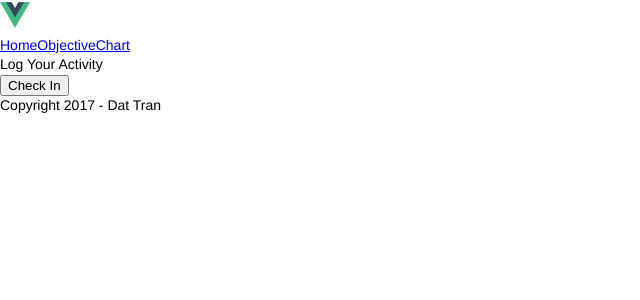
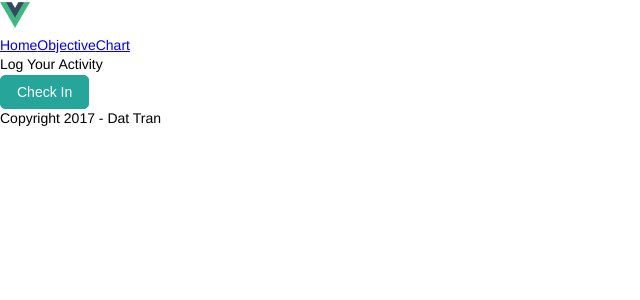
Before and after one commit to dattran92/good-habit, a Vue app: page / in a window 1280 px wide. Shown: the top 300 px of the page, without its empty margins (0-640 px from the left). Built offline with nearby package versions, Linux system fonts and the light colour scheme.

Commit message:
Update css

```diff
--- a/index.html
+++ b/index.html
@@ -2,6 +2,7 @@
 <html>
   <head>
     <meta charset="utf-8">
+    <meta name="viewport" content="width=device-width, initial-scale=1.0, maximum-scale=1.0, user-scalable=no"/>
     <title>Good Habit</title>
   </head>
   <body>
--- a/src/assets/styles/reset.scss
+++ b/src/assets/styles/reset.scss
@@ -25,8 +25,9 @@ time, mark, audio, video {
 }
 /* HTML5 display-role reset for older browsers */
 article, aside, details, figcaption, figure,
-footer, header, hgroup, menu, nav, section {
+footer, header, hgroup, menu, nav, section, div {
 	display: block;
+	box-sizing: border-box;
 }
 body {
 	line-height: 1;
--- a/src/assets/styles/styles.scss
+++ b/src/assets/styles/styles.scss
@@ -14,7 +14,21 @@ strong, b {
 
 .box {
   display: flex;
-  box-sizing: border-box;
   margin: $base-margin;
   padding: $base-padding;
 }
+
+button {
+  border-radius: 5px;
+  border: 1px solid $grey-color;
+  background: $grey-color;
+  font-size: 14px;
+  padding: 8px 16px;
+  color: $white-color;
+  cursor: pointer;
+
+  &.primary {
+    background: $primary-color;
+    border-color: $primary-color;
+  }
+}
--- a/src/assets/styles/variables.scss
+++ b/src/assets/styles/variables.scss
@@ -5,8 +5,11 @@ $base-margin: 10px;
 $base-padding: 10px;
 
 $desktop-font-size: 14px;
-$mobile-font-size: 12px;
+$mobile-font-size: 13px;
 
+$primary-color: #26A69A;
+$grey-color: #BDBDBD;
+$white-color: #FFF;
 
 @mixin respond-to($media) {
   @if $media == desktop {
--- a/src/components/CustomPopup.vue
+++ b/src/components/CustomPopup.vue
@@ -28,6 +28,8 @@ export default {
 </script>
 
 <style lang="scss" scoped>
+@import "../assets/styles/variables.scss";
+
 .overlay {
   position: fixed;
   top: 0;
@@ -44,7 +46,6 @@ export default {
     padding: 20px;
     background: #fff;
     border-radius: 5px;
-    width: 30%;
     position: relative;
     transition: all 5s ease-in-out;
 
@@ -79,23 +80,19 @@ export default {
     footer {
       margin-top: 10px;
     }
-
-    button {
-      border-radius: 5px;
-      border: 1px solid #ccc;
-      font-size: 14px;
-      padding: 8px 16px;
-
-      &.primary {
-        background: red;
-      }
-    }
   }
 }
 
-@media screen and (max-width: 700px){
+@include respond-to(desktop) {
   .popup {
-    width: 70%;
+    width: 30%;
   }
 }
+
+@include respond-to(mobile) {
+  .popup {
+    width: 80%;
+  }
+}
+
 </style>
--- a/src/containers/Home.vue
+++ b/src/containers/Home.vue
@@ -5,6 +5,7 @@
     </header>
     <section>
       <button
+        class="primary"
         v-on:click="openCheckin"
         v-if="currentActivity == null">
         Check In
```
Also changed, not shown: 1 other file (tests, documents, lock files or other folders).
